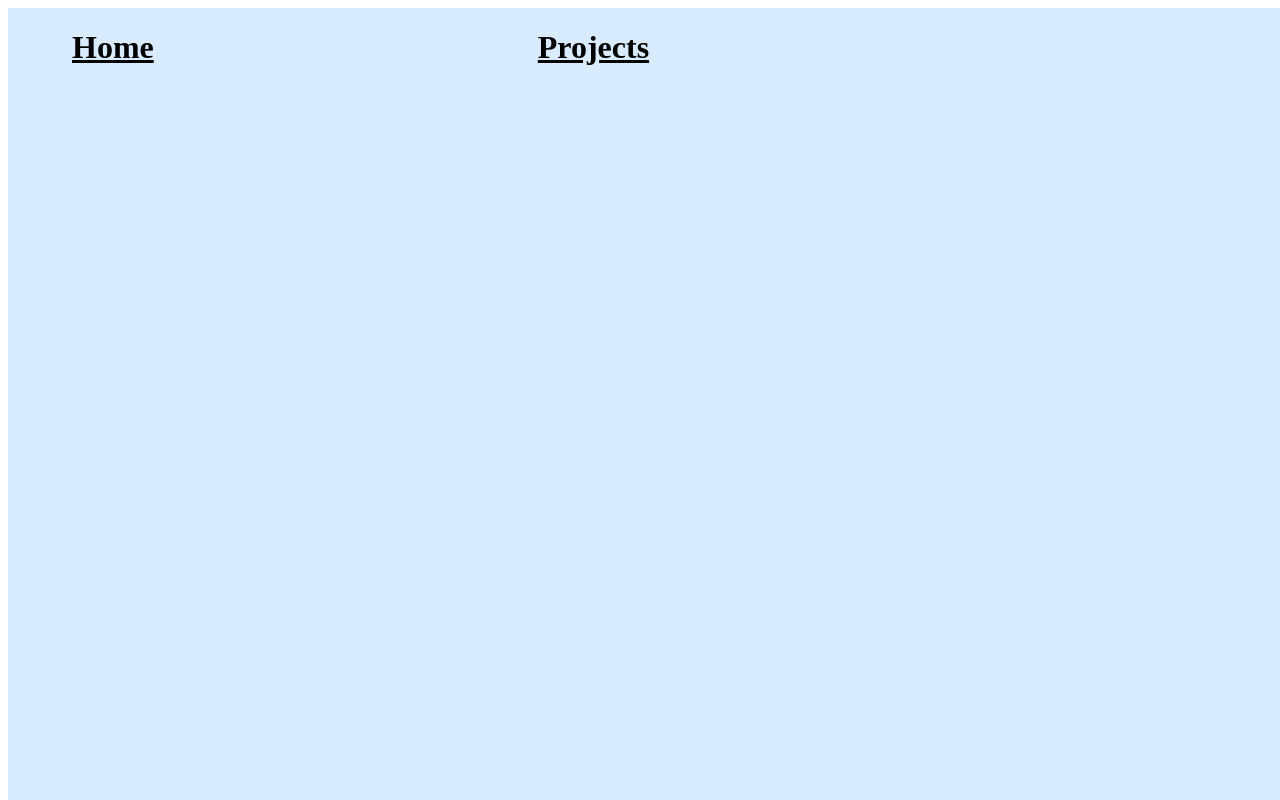
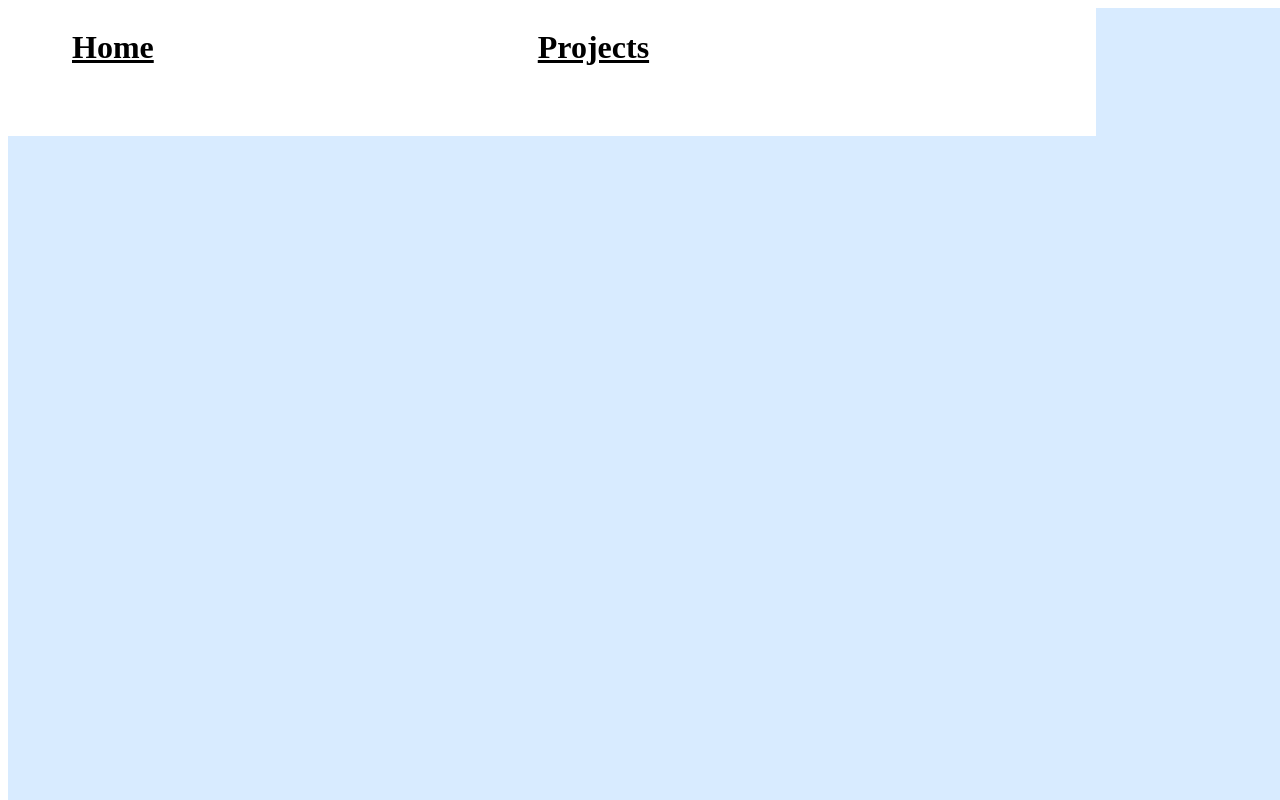
Before and after one commit to r-y4n/webapp, a Next.js app: page /projects in a window 1280 px wide. Built offline with nearby package versions, Linux system fonts and the light colour scheme.

Commit message:
Update styles.module.css

```diff
--- a/styles/styles.module.css
+++ b/styles/styles.module.css
@@ -46,6 +46,7 @@
   height: 80vw;
   background-color: #d8ebff;
   padding: 10vw;
+  z-index: 1;
 }
 
   .navbar {
@@ -57,4 +58,6 @@
     gap: 30vw;
     padding-left: 5vw;
     padding-right: 5vw;
+    background-color: white;
+    z-index: 2
   }
```
